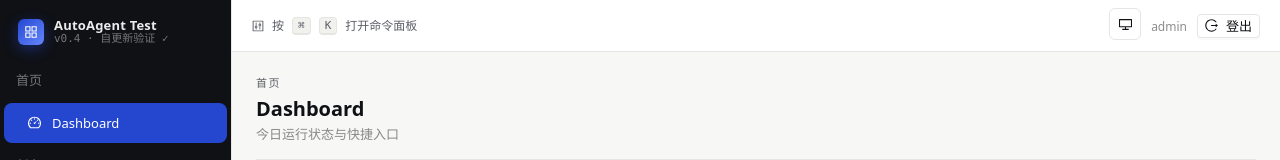
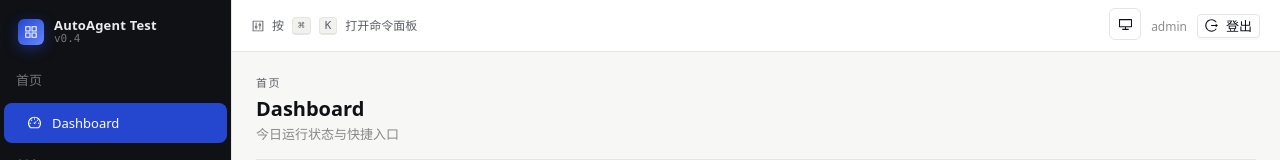
Before and after one commit to B1ankJ/autoagent-test, a React (Vite) app in the folder web/: page / in a window 1280 px wide. Shown: the top 160 px of the page. Built offline with nearby package versions, Linux system fonts and the light colour scheme; no server answers; sample sign-in values are in the browser's storage.

Commit message:
test: revert self-update verification marker
Self-update verified end-to-end on the deploy box; restore sidebar to v0.4.

```diff
--- a/web/src/components/AppLayout.tsx
+++ b/web/src/components/AppLayout.tsx
@@ -206,7 +206,7 @@ export function AppLayout() {
                 fontFamily: 'var(--aa-mono)',
               }}
             >
-              v0.4 · 自更新验证 ✓
+              v0.4
             </span>
           </div>
         </div>
```
